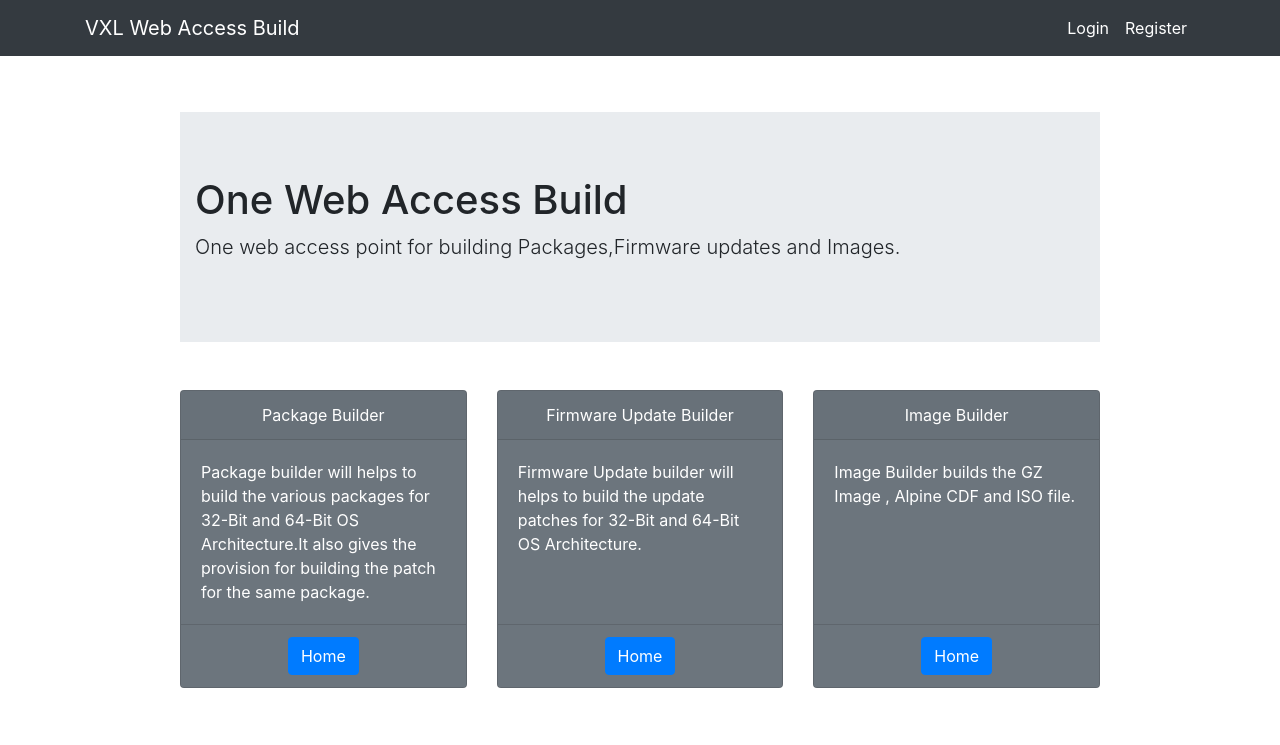
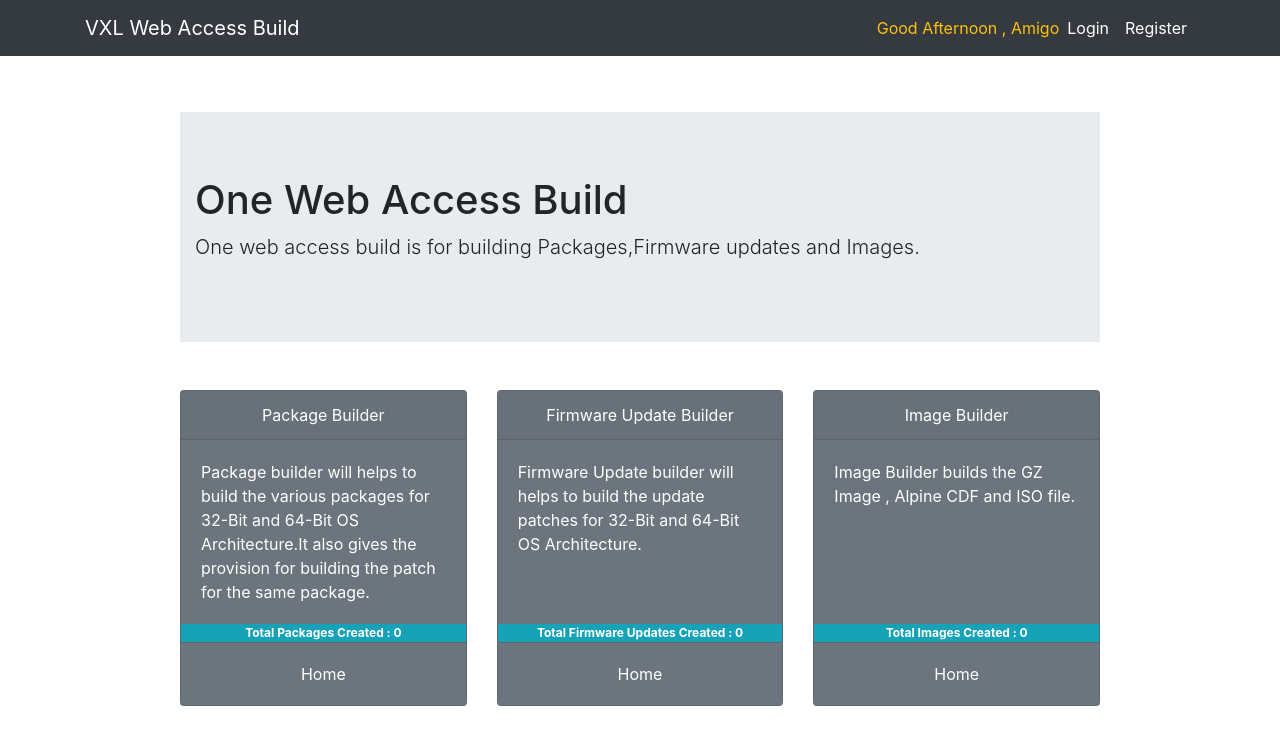
Before and after one commit to ppokhriyal/WebAccessBuild, a Flask app: page / in a window 1280 px wide. Shown: the top 745 px of the page. Run offline with Flask 2, Linux system fonts and the light colour scheme; data that the repository does not hold is empty; some libraries are stand-ins or nearby versions.

Commit message:
WebAccessBuild

```diff
--- a/webaccessbuild/routes.py
+++ b/webaccessbuild/routes.py
@@ -24,7 +24,8 @@ client.set_missing_host_key_policy(paramiko.client.AutoAddPolicy)
 @app.route('/')
 def mainhome():
 
-    return render_template('mainhome.html',title='VXL WAB')
+    pb_count = len(db.session.query(PB).all())
+    return render_template('mainhome.html',title='VXL WAB',pb_count=pb_count)
 
 #PB Home
 @app.route('/pb_home')
@@ -146,6 +147,20 @@ def pb_newbuild():
             if form.pb_patchtype.data == "Current Patch":
                 #Create current patch working area
                 os.makedirs(pb_pkgbuildpath+str(form.pb_pkgbuildid.data)+'/Patch/sda1/data/firmware_update/add-pkg')
+                os.makedirs(pb_pkgbuildpath+str(form.pb_pkgbuildid.data)+'/Patch/root')
+
+                #Create default findminmax script
+                #Create findminmax.sh
+                with open(pb_pkgbuildpath+str(form.pb_pkgbuildid.data)+'/Patch/root/findminmax.sh',"a") as f:
+                    f.write('#!/bin/bash')
+                    f.write('\n')
+                    f.write('mount -o remount,rw /sda1')
+                    f.write('\n')
+                    f.write('exit 0')
+
+                #Remove ^M from install script
+                subprocess.call(["sed -i -e 's/\r//g' "+pb_pkgbuildpath+str(form.pb_pkgbuildid.data)+"/Patch/root/findminmax.sh"],shell=True)
+
                 #copy the new build package
                 cmd = "cp -pa "+pb_pkgbuildpath+str(form.pb_pkgbuildid.data)+'/'+str(form.pb_osarch.data)+'/'+str(form.pb_pkgname.data).casefold().split(':')[0]+'/'+str(form.pb_pkgname.data).casefold().split(':')[1]+'.sq'+" "+pb_pkgbuildpath+str(form.pb_pkgbuildid.data)+'/Patch/sda1/data/firmware_update/add-pkg/'+str(form.pb_pkgname.data).casefold().split(':')[0]+':'+str(form.pb_pkgname.data).casefold().split(':')[1]+'.sq'
                 proc = subprocess.Popen(cmd,shell=True,stdout=subprocess.PIPE,stderr=subprocess.PIPE)
@@ -182,8 +197,6 @@ def pb_newbuild():
                 #Check if Install script is empty
                 if len(form.pb_install_script.data) != 0:
 
-                    os.makedirs(pb_pkgbuildpath+str(form.pb_pkgbuildid.data)+'/Patch/root')
-
                     install_script = form.pb_install_script.data.split(' ')
                     f = open(pb_pkgbuildpath+str(form.pb_pkgbuildid.data)+'/Patch/root/install',"a+")
                     f.write("#!/bin/bash\n")
@@ -192,17 +205,8 @@ def pb_newbuild():
 
                     f.close()
 
-                    #Create findminmax.sh
-                    with open(pb_pkgbuildpath+str(form.pb_pkgbuildid.data)+'/Patch/root/findminmax.sh',"a") as f:
-                        f.write('#!/bin/bash')
-                        f.write('\n')
-                        f.write('mount -o remount,rw /sda1')
-                        f.write('\n')
-                        f.write('exit 0')
-
                     #Remove ^M from install script
                     subprocess.call(["sed -i -e 's/\r//g' "+pb_pkgbuildpath+str(form.pb_pkgbuildid.data)+"/Patch/root/install"],shell=True)
-                    subprocess.call(["sed -i -e 's/\r//g' "+pb_pkgbuildpath+str(form.pb_pkgbuildid.data)+"/Patch/root/findminmax.sh"],shell=True)
 
                 #CHMOD
                 subprocess.call(["chmod -R 755 "+pb_pkgbuildpath+str(form.pb_pkgbuildid.data)],shell=True)
@@ -231,6 +235,10 @@ def pb_newbuild():
                     pb_os_arch=form.pb_osarch.data,pb_md5sum_pkg=pb_pkg_md5sum,pb_md5sum_patch=pb_patch_md5sum,pb_author=current_user)
                 db.session.add(update_db)
                 db.session.commit()
+
+                Path(pb_pkgbuildpath+str(form.pb_pkgbuildid.data)+"/"+"finish.true").touch()
+                flash(f"Package {form.pb_pkgname.data} created successfully",'success')
+                return redirect(url_for('pb_home'))
 
             else:
                 #Legacy patch selected
@@ -285,7 +293,7 @@ def pb_newbuild():
 
                     #Remove ^M from install script
                     subprocess.call(["sed -i -e 's/\r//g' "+pb_pkgbuildpath+str(form.pb_pkgbuildid.data)+"/Patch/root/install"],shell=True)
-                    subprocess.call(["sed -i -e 's/\r//g' "+pb_pkgbuildpath+str(form.pb_pkgbuildid.data)+"/Patch/root/findminmax.sh"],shell=True)
+
 
                 #CHMOD
                 subprocess.call(["chmod -R 755 "+pb_pkgbuildpath+str(form.pb_pkgbuildid.data)],shell=True)
@@ -315,6 +323,9 @@ def pb_newbuild():
                 db.session.add(update_db)
                 db.session.commit()
 
+                Path(pb_pkgbuildpath+str(form.pb_pkgbuildid.data)+"/"+"finish.true").touch()
+                flash(f"Package {form.pb_pkgname.data} created successfully",'success')
+                return redirect(url_for('pb_home'))
 
         else:
             #Patch Checkbox is not checked
@@ -326,8 +337,31 @@ def pb_newbuild():
             db.session.add(update_db)
             db.session.commit()
 
+            Path(pb_pkgbuildpath+str(form.pb_pkgbuildid.data)+"/"+"finish.true").touch()
+            flash(f"Package {form.pb_pkgname.data} created successfully",'success')
+            return redirect(url_for('pb_home'))
 
     return render_template('pb_newbuild.html',title='New Package Build',form=form,build=pb_pkgbuildid)
+
+#Remove Packages
+@app.route('/pb_home/pb_delete/<int:pb_id>')
+@login_required
+def pb_delete(pb_id):
+
+    pb_info = PB.query.get_or_404(pb_id)
+
+    if pb_info.pb_author != current_user:
+        abort(403)
+
+    db.session.delete(pb_info)
+    db.session.commit()
+
+    cmd = "rm -Rf /var/www/html/Packages/"+str(pb_info.pb_buildid)
+    proc = subprocess.Popen(cmd,shell=True,stdout=subprocess.PIPE,stderr=subprocess.PIPE)
+    o,e = proc.communicate()
+    flash('Package Build information deleted successfully','success')
+    return redirect(url_for('pb_home'))
+
 
 #User Login Page
 @app.route('/login',methods=['GET','POST'])
--- a/webaccessbuild/templates/layout.html
+++ b/webaccessbuild/templates/layout.html
@@ -20,16 +20,48 @@
   			<div class="collapse navbar-collapse">
   				<ul class="navbar-nav ml-auto">
             {% if current_user.is_authenticated %}
+            <li class="nav-item pl-3" >
+              <a class="navbar-text text-warning" id='greeting' href="#"></a>
+            </li>
   					<li class="nav-item active">
   						<a class="nav-link" href="{{url_for('user_logout')}}">Logout</a>
   					</li>
+            <script type="text/javascript">
+              var myDate = new Date();
+              var hrs = myDate.getHours();
+              var greet;
+
+              if (hrs < 12)
+                greet = 'Good Morning';
+              else if (hrs >= 12 && hrs <= 17)
+                greet = 'Good Afternoon';
+              else if (hrs >= 17 && hrs <= 24)
+                greet = 'Good Evening';
+                document.getElementById('greeting').innerHTML = greet + ' , {{current_user.username}}';
+            </script>
             {% else %}
+            <li class="nav-item pl-3" >
+              <a class="navbar-text text-warning" id='greeting' href="#"></a>
+            </li>
             <li class="nav-item active">
               <a class="nav-link" href="{{url_for('user_login')}}">Login</a>
             </li>
   					<li class="nav-item active">
               <a class="nav-link" href="{{url_for('user_register')}}">Register</a>
             </li>
+            <script type="text/javascript">
+                      var myDate = new Date();
+                      var hrs = myDate.getHours();
+                      var greet;
+
+                      if (hrs < 12)
+                          greet = 'Good Morning';
+                      else if (hrs >= 12 && hrs <= 17)
+                          greet = 'Good Afternoon';
+                      else if (hrs >= 17 && hrs <= 24)
+                        greet = 'Good Evening';
+                      document.getElementById('greeting').innerHTML = greet + ' , Amigo';
+                    </script>
             {% endif %}
   				</ul>
   			</div>
--- a/webaccessbuild/templates/mainhome.html
+++ b/webaccessbuild/templates/mainhome.html
@@ -3,7 +3,7 @@
 <div class="jumbotron jumbotron-fluid">
   <div class="container">
     <h1 class="display-5">One Web Access Build</h1>
-    <p class="lead">One web access point for building Packages,Firmware updates and Images.</p>
+    <p class="lead">One web access build is for building Packages,Firmware updates and Images.</p>
   </div>
 </div>
 <div class="card-deck pt-3">
@@ -12,21 +12,24 @@
   		<div class="card-body">
     		<p class="card-text">Package builder will helps to build the various packages for 32-Bit and 64-Bit OS Architecture.It also gives the provision for building the patch for the same package.</p>
   		</div>
-  		<div class="card-footer bg-secondary text-center "><a href="{{url_for('pb_home')}}" class="btn btn-primary">Home</a></div>
+      <span class="badge badge-info rounded-0">Total Packages Created : {{pb_count}}</span>
+  		<div class="card-footer bg-secondary text-center "><a href="{{url_for('pb_home')}}" class="btn btn-secondary">Home</a></div>
   	</div>
   	<div class="card text-white bg-secondary mb-3" >
   		<div class="card-header text-center">Firmware Update Builder</div>
   		<div class="card-body">
     		<p class="card-text">Firmware Update builder will helps to build the update patches for 32-Bit and 64-Bit OS Architecture.</p>
   		</div>
-  		<div class="card-footer bg-secondary text-center "><a href="#" class="btn btn-primary">Home</a></div>
+      <span class="badge badge-info rounded-0">Total Firmware Updates Created : {{pb_count}}</span>
+  		<div class="card-footer bg-secondary text-center "><a href="#" class="btn btn-secondary">Home</a></div>
 	</div>
 	<div class="card text-white bg-secondary mb-3" >
   		<div class="card-header text-center">Image Builder</div>
   		<div class="card-body">
     		<p class="card-text">Image Builder builds the GZ Image , Alpine CDF and ISO file.</p>
   		</div>
-  		<div class="card-footer bg-secondary text-center "><a href="#" class="btn btn-primary">Home</a></div>
+      <span class="badge badge-info rounded-0">Total Images Created : {{pb_count}}</span>
+  		<div class="card-footer bg-secondary text-center "><a href="#" class="btn btn-secondary">Home</a></div>
 	</div>
 
 </div>
```
Also changed, not shown: webaccessbuild/templates/pb_home.html (+7 -3 lines), webaccessbuild/templates/pb_newbuild.html (+10 -8 lines), webaccessbuild/pb.db, webaccessbuild/users.db. Lines whose indentation alone changed are shown as unchanged.
